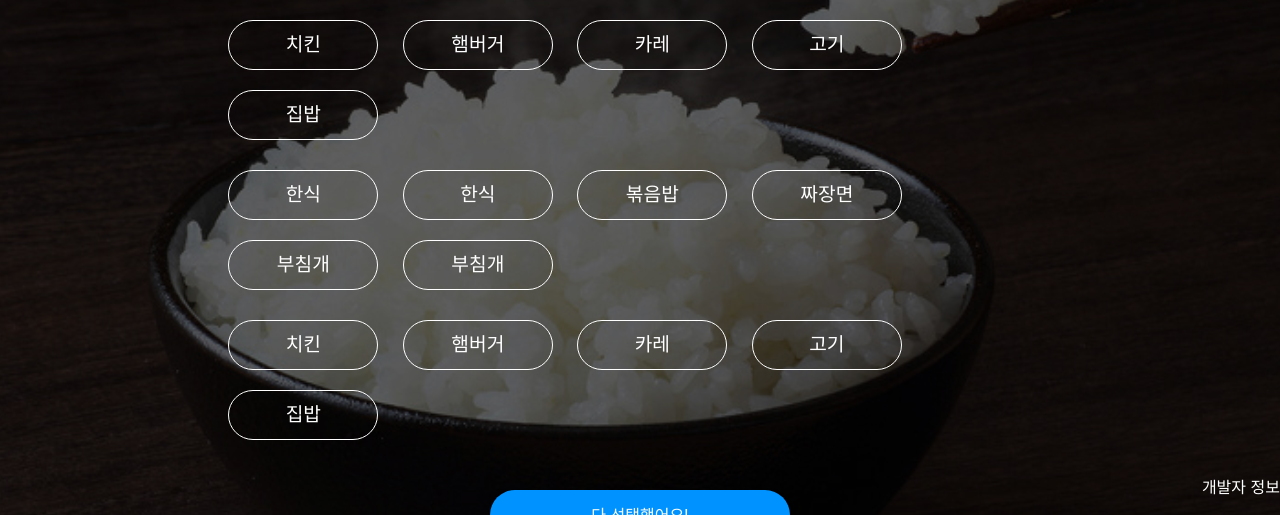
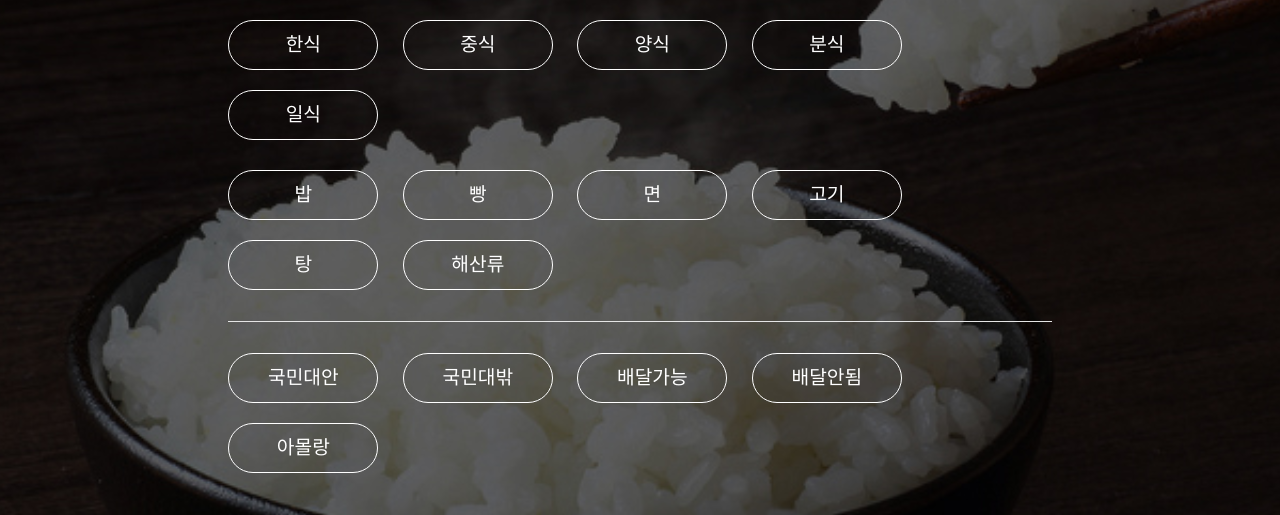
Before and after one commit to kookmin-bob/kookmin-bob.github.io, a plain HTML site: page index.html in a window 1280 px wide. Shown: the part 285-800 px from the top of the page. Drawn offline with nearby package versions, Linux system fonts and the light colour scheme.

Commit message:
Complete!

```diff
--- a/css/main.css
+++ b/css/main.css
@@ -28,7 +28,7 @@ h5{
 
 .menu{
     background-color: transparent;
-    border: 0.5px solid white;
+    border: 1px solid white;
     border-radius: 30px;
     text-align: center;
     font-size: 1.2em;
@@ -61,6 +61,7 @@ h5{
 
 #finish_view{
     margin-top: 2%;
+    margin-bottom: 2%;
 }
 
 #finish_button:hover{
@@ -75,10 +76,11 @@ h5{
     outline: 0;
 }
 
+hr{
+    background-color: white;
+}
 
-footer{
-    position: absolute;
-    bottom: 0;
-    right: 0;
+footer p{
+    text-align: center;
     color: white;
 }
--- a/index.html
+++ b/index.html
@@ -38,30 +38,31 @@
             <div id="menu_tags">
                 <div class="row">
                     <div class="center">
-                        <button class="menu">치킨</button>
-                        <button class="menu">햄버거</button>
-                        <button class="menu">카레</button>
-                        <button class="menu">고기</button>
-                        <button class="menu">집밥</button>
+                        <button class="menu">한식</button>
+                        <button class="menu">중식</button>
+                        <button class="menu">양식</button>
+                        <button class="menu">분식</button>
+                        <button class="menu">일식</button>
                     </div>
                 </div>
                 <div class="row">
                     <div class="center">
-                        <button class="menu">한식</button>
-                        <button class="menu">한식</button>
-                        <button class="menu">볶음밥</button>
-                        <button class="menu">짜장면</button>
-                        <button class="menu">부침개</button>
-                        <button class="menu">부침개</button>
+                        <button class="menu">밥</button>
+                        <button class="menu">빵</button>
+                        <button class="menu">면</button>
+                        <button class="menu">고기</button>
+                        <button class="menu">탕</button>
+                        <button class="menu">해산류</button>
                     </div>
                 </div>
+                <hr>
                 <div class="row">
                     <div class="center">
-                        <button class="menu">치킨</button>
-                        <button class="menu">햄버거</button>
-                        <button class="menu">카레</button>
-                        <button class="menu">고기</button>
-                        <button class="menu">집밥</button>
+                        <button class="menu">국민대안</button>
+                        <button class="menu">국민대밖</button>
+                        <button class="menu">배달가능</button>
+                        <button class="menu">배달안됨</button>
+                        <button class="menu" id="any_menu">아몰랑</button>
                     </div>
                 </div>
                 <div class="row"></div>
@@ -74,8 +75,9 @@
             <button id="finish_button">다 선택했어요!</button>
         </div>
     </div>
-    <footer>
-        <p>개발자 정보</p>
+    <footer class="center">
+        <p><a href="">세상에... 이런걸 누가 만들어 주신거죠</a></p>
+        <p>Copyright 2018 &copy; 국민밥</p>
     </footer>
 </div>
 </body>
```
Also changed, not shown: css/map.css (+0 -10 lines).
